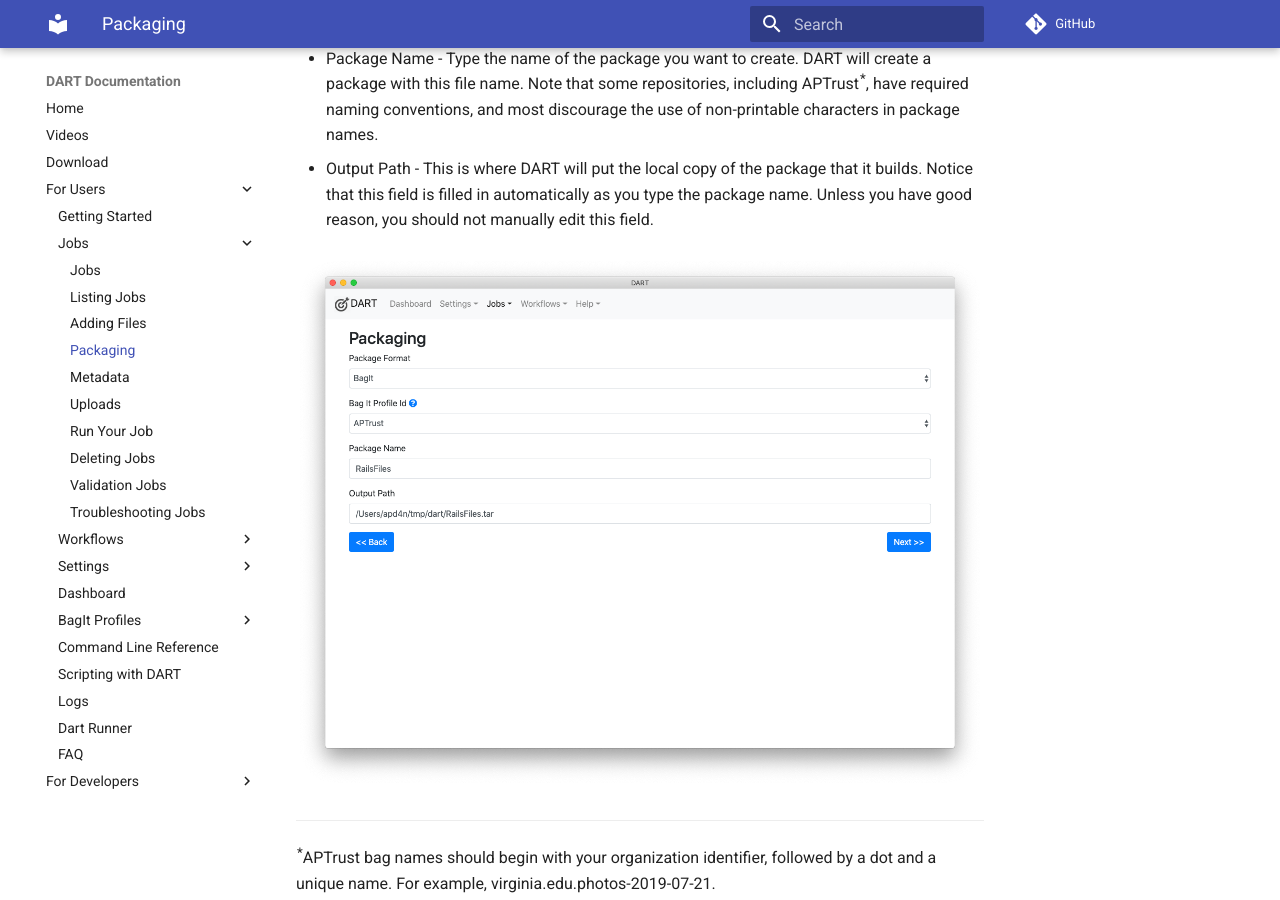
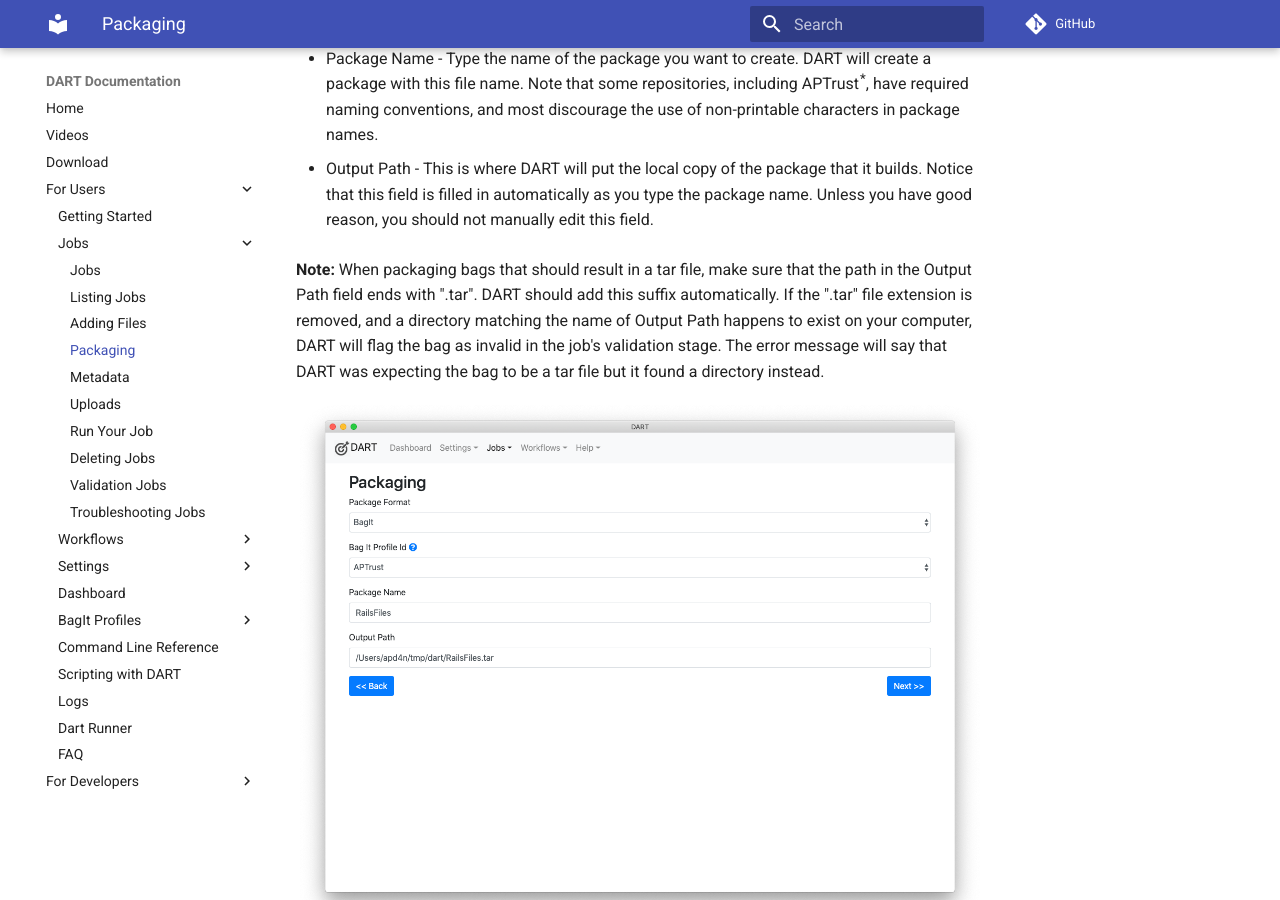
Before and after one commit to APTrust/dart-docs, an MkDocs documentation site: the page built from docs/users/jobs/packaging.md, in a window 1280 px wide and 900 px high, scrolled down 470 px. Built offline with MkDocs 1.6.1 and Material for MkDocs 9.7.7, drawn with Linux system fonts in a browser that asks for light colours; comment, search, counter and statistics services are not loaded.

Commit message:
Added note about potential validation errors caused by missing .tar suffix in Output Path.

```diff
--- a/docs/users/jobs/packaging.md
+++ b/docs/users/jobs/packaging.md
@@ -16,6 +16,8 @@
 
 * Output Path - This is where DART will put the local copy of the package that it builds. Notice that this field is filled in automatically as you type the package name. Unless you have good reason, you should not manually edit this field.
 
+**Note:** When packaging bags that should result in a tar file, make sure that the path in the Output Path field ends with ".tar". DART should add this suffix automatically. If the ".tar" file extension is removed, and a directory matching the name of Output Path happens to exist on your computer, DART will flag the bag as invalid in the job's validation stage. The error message will say that DART was expecting the bag to be a tar file but it found a directory instead.
+
 ![Job packaging](../../img/jobs/packaging.png)
 
 <hr/>
```
